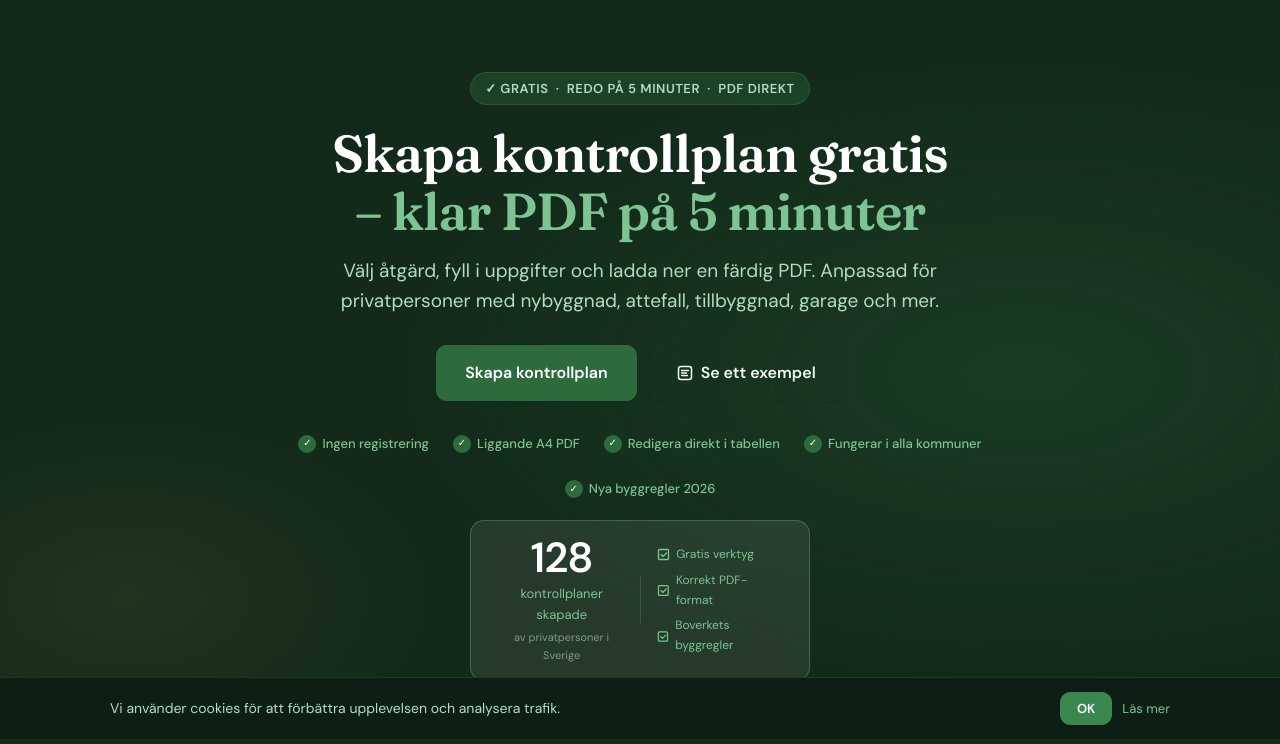
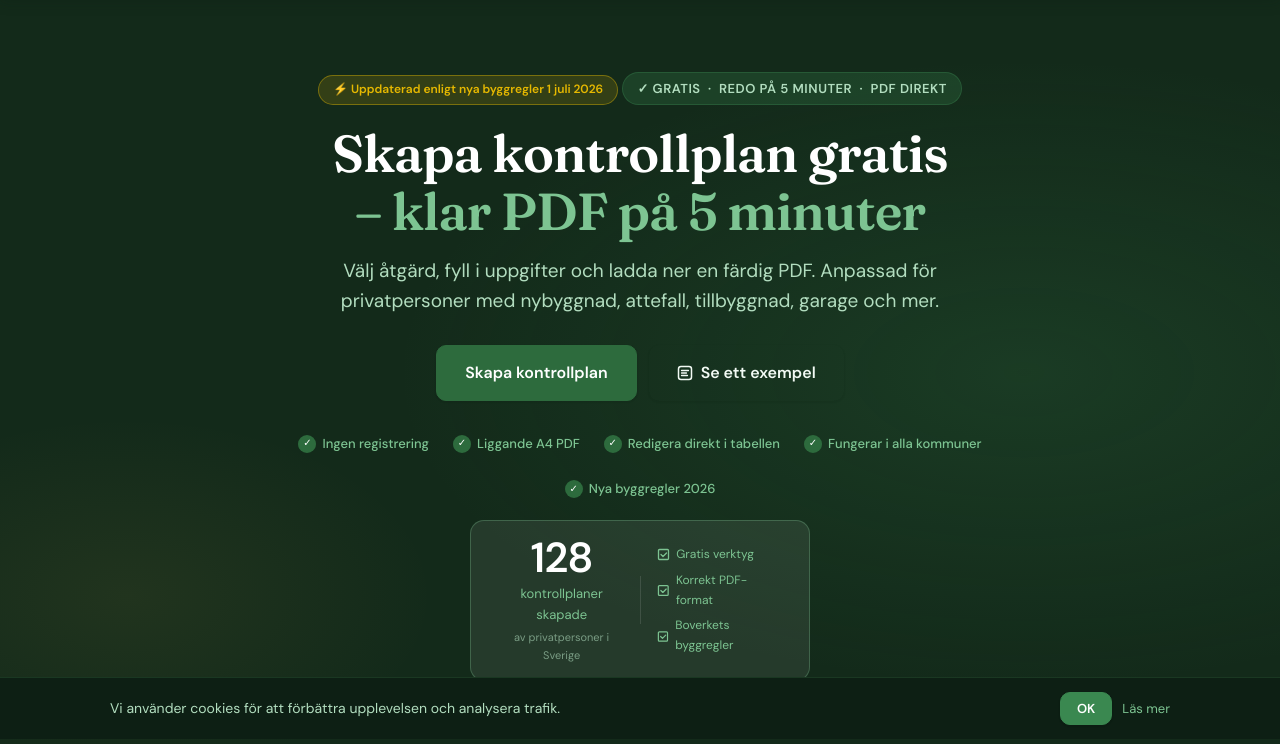
Before and after one commit to NiklasLorentz/kontrollplan-app, a Flask app: page / in a window 1280 px wide. Shown: the part 61-805 px from the top of the page. Run offline with Flask 3, Linux system fonts and the light colour scheme.

Commit message:
Add files via upload

```diff
--- a/templates/landing.html
+++ b/templates/landing.html
@@ -10,6 +10,7 @@
 <!-- Hero -->
 <section class="hero">
   <div class="hero-inner">
+    <div style="display:inline-flex;align-items:center;gap:6px;background:rgba(230,184,0,.15);border:1px solid rgba(230,184,0,.4);border-radius:20px;padding:4px 14px;font-size:12px;font-weight:600;color:#e6b800;margin-bottom:10px;">⚡ Uppdaterad enligt nya byggregler 1 juli 2026</div>
     <span class="hero-eyebrow">✓ Gratis &nbsp;·&nbsp; Redo på 5 minuter &nbsp;·&nbsp; PDF direkt</span>
     <h1>Skapa kontrollplan gratis<br><em>– klar PDF på 5 minuter</em></h1>
     <p>Välj åtgärd, fyll i uppgifter och ladda ner en färdig PDF. Anpassad för privatpersoner med nybyggnad, attefall, tillbyggnad, garage och mer.</p>
```
